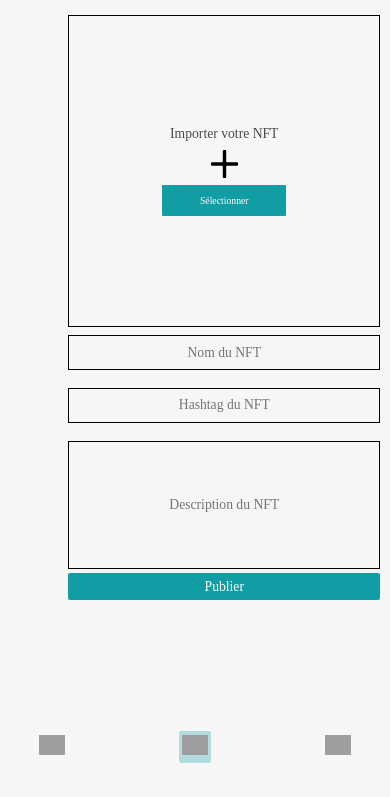
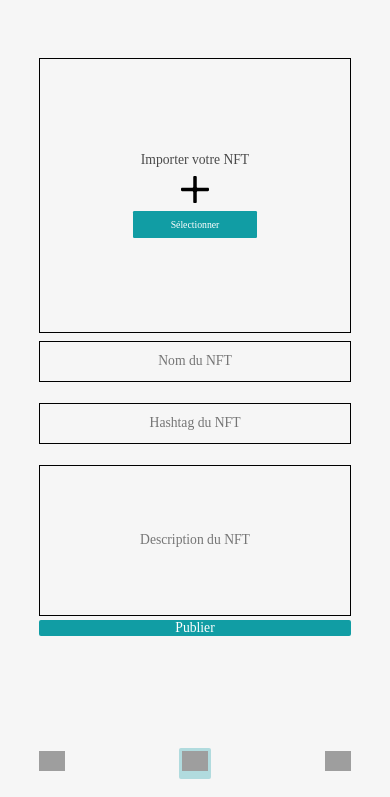
Before and after one commit to MCharretier/neos, a PHP site: page /templates/crea_post.php in a window 390 px wide. Shown: the part 47-844 px from the top of the page. Run offline with PHP 8.4, Linux system fonts and the light colour scheme; the visitor is signed in with stand-in values (Sample User, id 1); tables that the repository leaves empty or names only in its code hold one stand-in row (values such as "Sample post"); grey boxes marked "Sample" are stand-in pictures; grey boxes are pictures that could not be loaded.

Commit message:
Responsive de la page création de post

```diff
--- a/style/crea_post.css
+++ b/style/crea_post.css
@@ -232,11 +232,9 @@ footer {
     display: none;
     position: fixed;
     bottom: 0;
-    right: 0;
-    height: 10vh;
+    height: 8vh;
     width: 100%;
-    padding: 0 10vw;
-    margin-bottom: 2vw;
+    padding: 2vh 10vw;
     background-color: #f6f6f6;
 }
 
@@ -277,6 +275,14 @@ footer img {
 
 }
 
+@media screen and (max-width: 1100px) {
+
+    .cadre {
+        height: 70%;
+    }
+
+}
+
 @media screen and (max-width: 1000px) {
 
     .corps {
@@ -286,6 +292,7 @@ footer img {
     .cadre {
         padding: 1vw;
         margin-top: 0;
+        height: 85%;
         width: 80%;
     }
 
@@ -339,6 +346,7 @@ footer img {
 
     main {
         justify-content: center;
+        align-items: center;
         height: 100%;
     }
 
@@ -348,10 +356,12 @@ footer img {
 
     .corps {
         justify-content: start;
+        margin-left: 0;
     }
 
     .cadre {
         width: 100%;
+        height: 70vh;
     }
 
     .corps .logo {
@@ -400,6 +410,10 @@ footer img {
 }
 
 @media screen and (max-width: 700px) {
+
+    .cadre {
+        height: 75vh;
+    }
 
     .import {
         height: 40vw;
@@ -475,6 +489,15 @@ footer img {
 
 @media screen and (max-width: 500px) {
 
+    main {
+        height: 85vh;
+    }
+
+    .cadre {
+        margin-top: 5vh;
+        height: 80%;
+    }
+
     .import {
         height: 70vw;
         width: 70vw;
@@ -514,7 +537,7 @@ footer img {
     }
 
     .info {
-        height: 60vw;
+        height: 80vw;
         width: 80vw;
     }
 
--- a/style/recherche.css
+++ b/style/recherche.css
@@ -106,6 +106,7 @@ nav ul {
     flex-direction: column;
     align-items: center;
     width: 85%;
+    margin-left: 15%;
 }
 
 .logo {
@@ -205,6 +206,7 @@ footer img {
         height: calc(80vh - 2vw);
         width: 100%;
         justify-content: start;
+        margin-left: 0;
     }
 
     .corps .logo {
```
